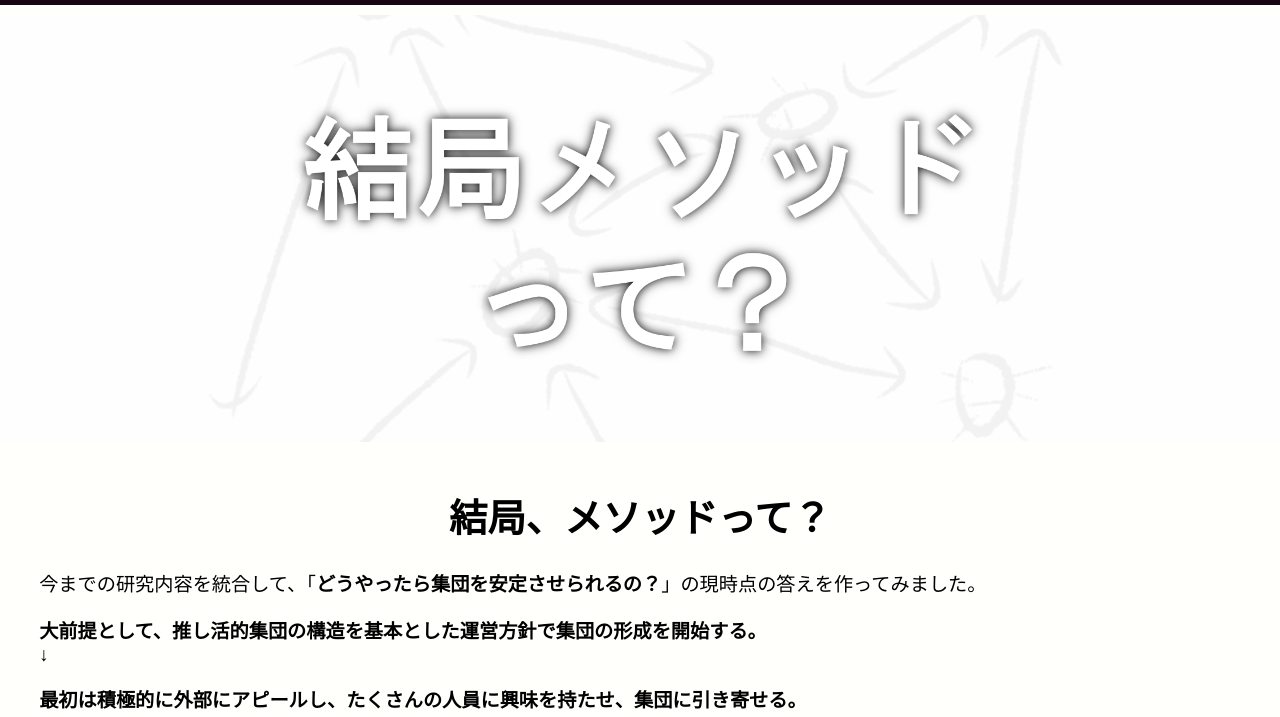
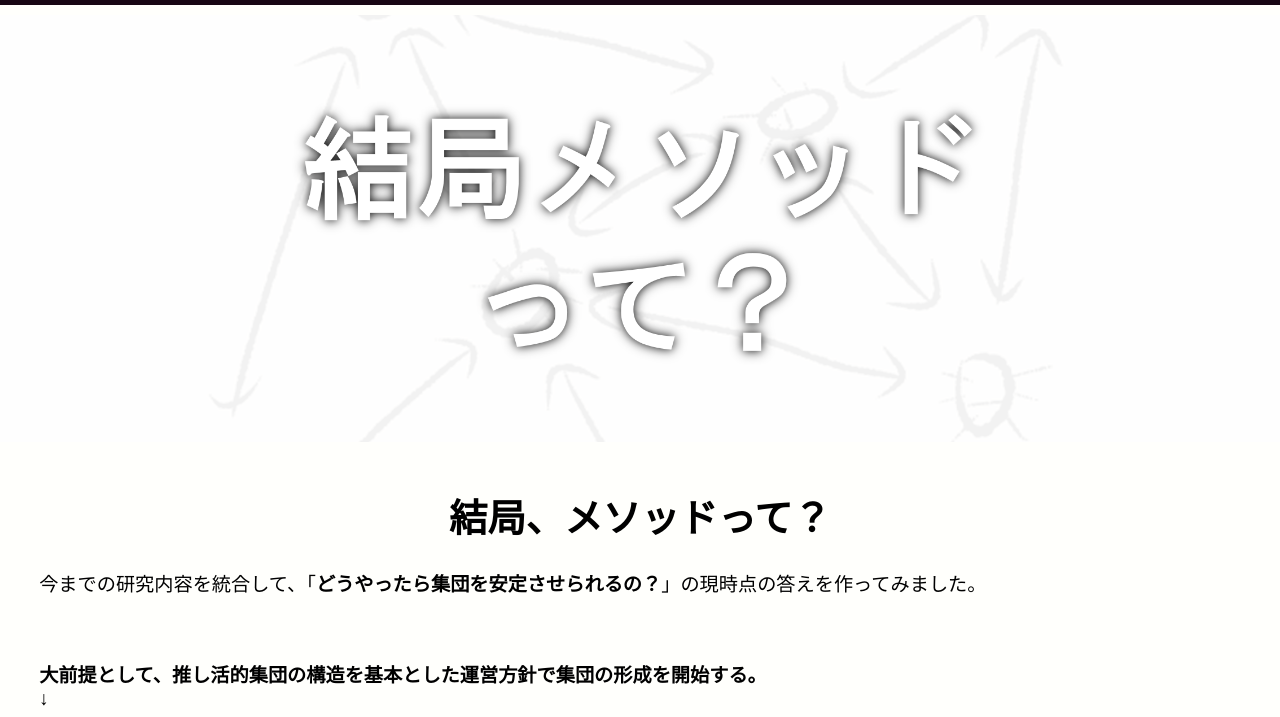
Before and after one commit to ATARO-QQQ/Ao-rese2025-artf-1, a plain HTML site: page index.html in a window 1280 px wide. Shown: the part 75-792 px from the top of the page. Drawn offline with Linux system fonts and the light colour scheme.

Commit message:
Update index.html

```diff
--- a/index.html
+++ b/index.html
@@ -527,7 +527,7 @@
 <main>
     <div class="main-content">
         <h1><center>結局、メソッドって？</center></h1>
-        <p>&emsp;今までの研究内容を統合して、「<b>どうやったら集団を安定させられるの？</b>」の現時点の答えを作ってみました。<br>
+        <p>&emsp;今までの研究内容を統合して、「<b>どうやったら集団を安定させられるの？</b>」の現時点の答えを作ってみました。<br><br><br>
         <p>&emsp;<b>大前提として、推し活的集団の構造を基本とした運営方針で集団の形成を開始する。</b><br>&emsp;↓<br>
         <p>&emsp;<b>最初は積極的に外部にアピールし、たくさんの人員に興味を持たせ、集団に引き寄せる。</b><br>&emsp;↓<br>
         <p>&emsp;<b>引き寄せた人員に対し、段階を踏んで集団に気を許させるようする。ここで集団内の人員は他の人員を集団内に誘おうとしはじめ、集団内の人員が安定する。また、集団内の距離感も縮まってくる。</b><br>&emsp;↓<br>
```
